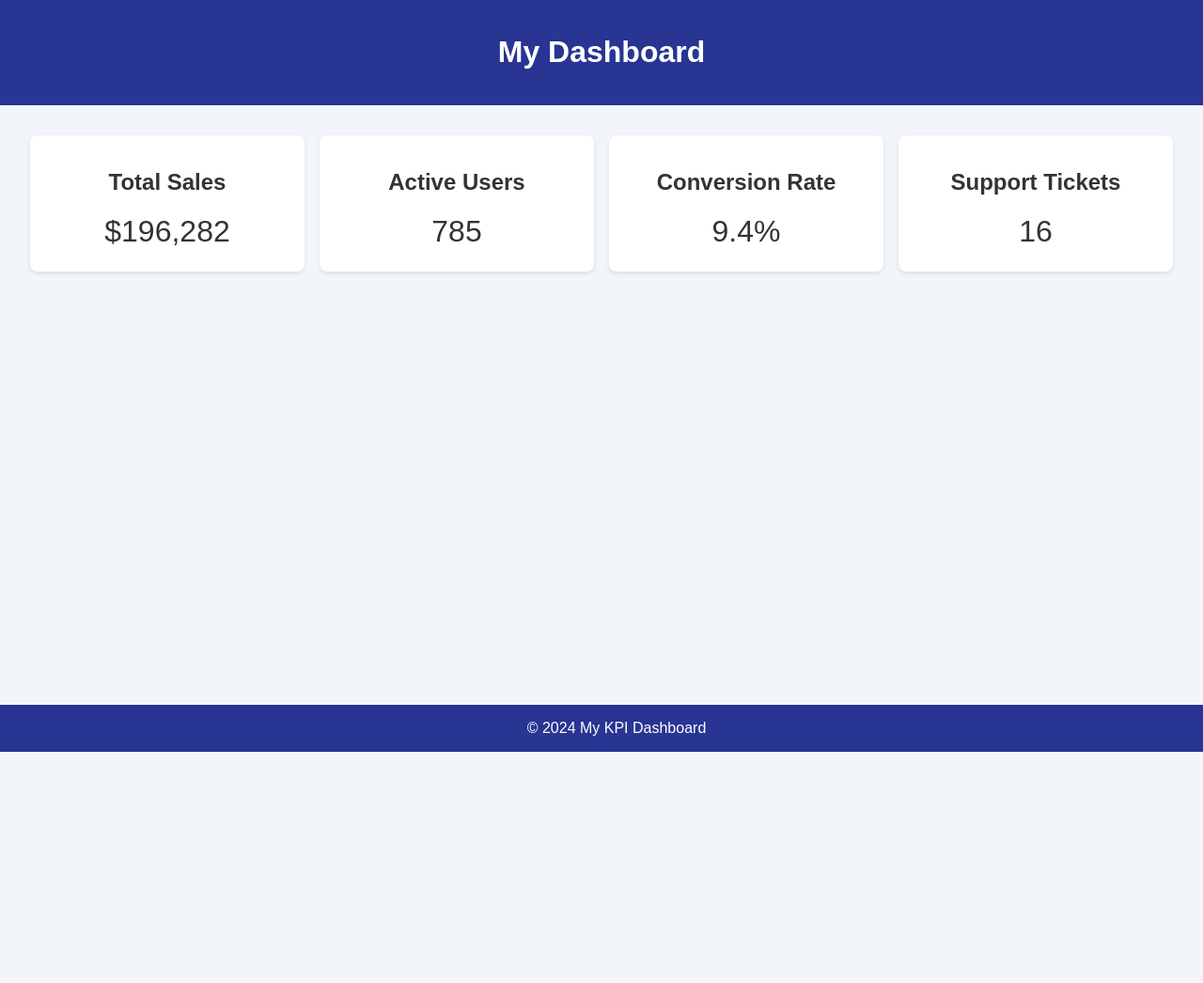
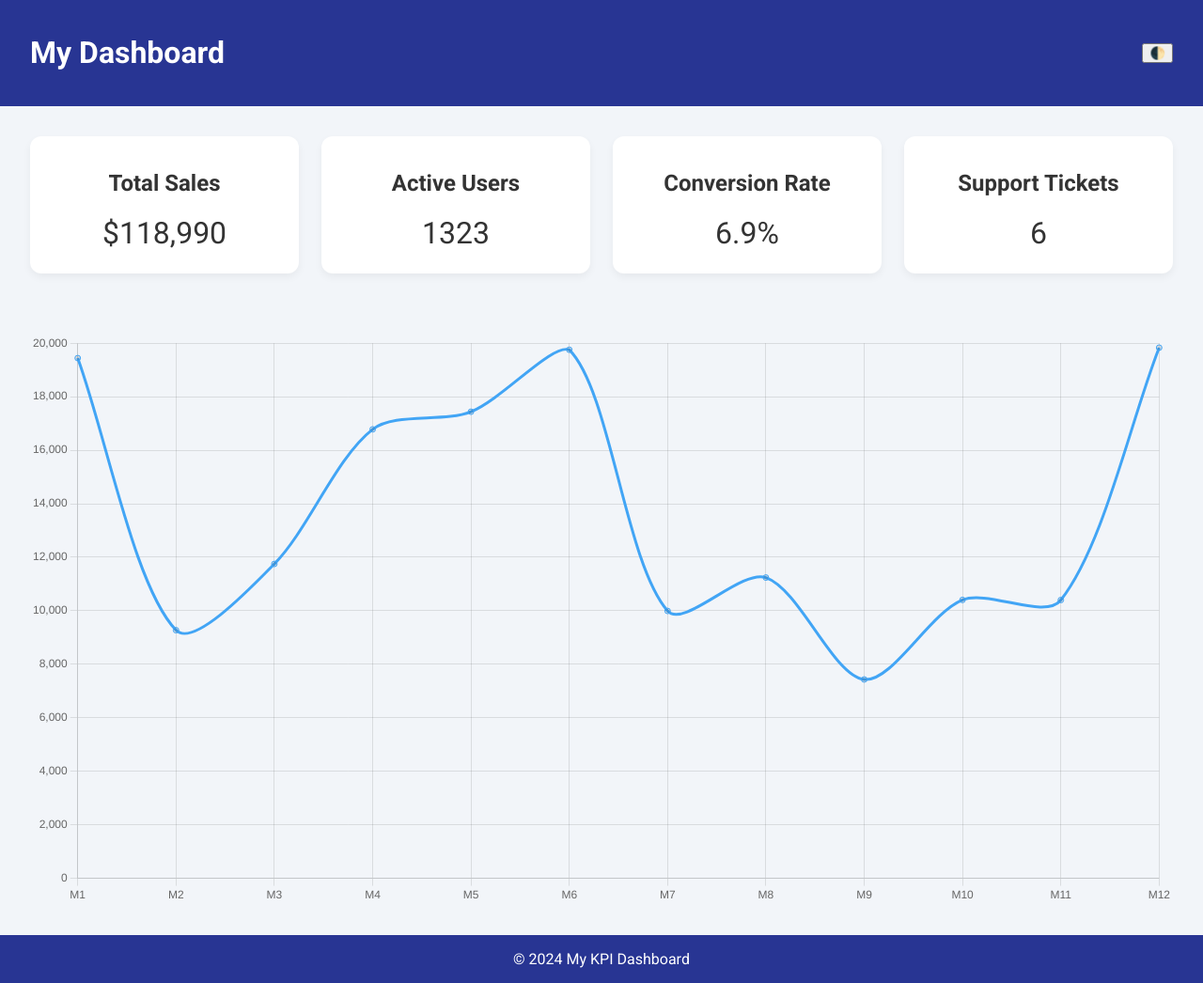
Before and after one commit to damian8333/damian8333, a plain HTML site: page website/index.html in a window 1280 px wide. Shown: the whole page at 94% size. Before the commit the page ends 800 px from the top, so only its background shows below. Drawn offline with nearby package versions, Linux system fonts and the light colour scheme.

Commit message:
Elevate dashboard with dark mode and chart

```diff
--- a/website/index.html
+++ b/website/index.html
@@ -1,14 +1,21 @@
-<!DOCTYPE html>
+<!doctype html>
 <html lang="en">
   <head>
-    <meta charset="UTF-8">
-    <meta name="viewport" content="width=device-width, initial-scale=1.0">
+    <meta charset="UTF-8" />
+    <meta name="viewport" content="width=device-width, initial-scale=1.0" />
     <title>My KPI Dashboard</title>
-    <link rel="stylesheet" href="style.css">
+    <link rel="stylesheet" href="style.css" />
+    <link
+      href="https://fonts.googleapis.com/css2?family=Roboto:wght@300;400;700&display=swap"
+      rel="stylesheet"
+    />
   </head>
   <body>
-    <header>
+    <header class="topbar">
       <h1>My Dashboard</h1>
+      <div class="actions">
+        <button id="theme-toggle" aria-label="Toggle dark mode">🌓</button>
+      </div>
     </header>
     <main>
       <section class="kpi-grid">
@@ -29,10 +36,12 @@
           <p id="tickets" class="kpi-value">12</p>
         </div>
       </section>
+      <section class="chart-section">
+        <canvas id="salesChart"></canvas>
+      </section>
     </main>
-    <footer>
-        &copy; 2024 My KPI Dashboard
-    </footer>
+    <footer>&copy; 2024 My KPI Dashboard</footer>
+    <script src="https://cdn.jsdelivr.net/npm/chart.js"></script>
     <script src="script.js"></script>
   </body>
 </html>
--- a/website/script.js
+++ b/website/script.js
@@ -1,10 +1,63 @@
-document.addEventListener('DOMContentLoaded', function () {
-    function rand(min, max) {
-        return Math.floor(Math.random() * (max - min + 1)) + min;
-    }
+document.addEventListener("DOMContentLoaded", () => {
+  const body = document.body;
+  const toggleBtn = document.getElementById("theme-toggle");
 
-    document.getElementById('sales').textContent = '$' + rand(100000, 200000).toLocaleString();
-    document.getElementById('users').textContent = rand(500, 1500);
-    document.getElementById('conversion').textContent = (Math.random() * 10).toFixed(1) + '%';
-    document.getElementById('tickets').textContent = rand(5, 30);
+  // Restore theme
+  if (localStorage.getItem("theme") === "dark") {
+    body.classList.add("dark");
+  }
+
+  toggleBtn.addEventListener("click", () => {
+    body.classList.toggle("dark");
+    localStorage.setItem(
+      "theme",
+      body.classList.contains("dark") ? "dark" : "light",
+    );
+  });
+
+  function rand(min, max) {
+    return Math.floor(Math.random() * (max - min + 1)) + min;
+  }
+
+  function updateKPIs() {
+    document.getElementById("sales").textContent =
+      "$" + rand(100000, 200000).toLocaleString();
+    document.getElementById("users").textContent = rand(500, 1500);
+    document.getElementById("conversion").textContent =
+      (Math.random() * 10).toFixed(1) + "%";
+    document.getElementById("tickets").textContent = rand(5, 30);
+  }
+
+  updateKPIs();
+  setInterval(updateKPIs, 5000);
+
+  const labels = Array.from({ length: 12 }, (_, i) => `M${i + 1}`);
+  const data = labels.map(() => rand(5000, 20000));
+  const ctx = document.getElementById("salesChart");
+  new Chart(ctx, {
+    type: "line",
+    data: {
+      labels,
+      datasets: [
+        {
+          label: "Monthly Sales",
+          data,
+          fill: false,
+          borderColor: "#42a5f5",
+          tension: 0.3,
+        },
+      ],
+    },
+    options: {
+      responsive: true,
+      plugins: {
+        legend: { display: false },
+      },
+      scales: {
+        y: {
+          beginAtZero: true,
+        },
+      },
+    },
+  });
 });
--- a/website/style.css
+++ b/website/style.css
@@ -1,31 +1,57 @@
-body {
-    font-family: Arial, sans-serif;
-    margin: 0;
-    padding: 0;
-    background: #f2f5f9;
-    color: #333;
+:root {
+  --bg: #f2f5f9;
+  --text: #333;
+  --card-bg: #fff;
+  --primary: #283593;
 }
 
-header {
-    background: #283593;
+body.dark {
+  --bg: #121212;
+  --text: #eee;
+  --card-bg: #1e1e1e;
+  --primary: #90caf9;
+}
+
+body {
+  font-family: "Roboto", sans-serif;
+  margin: 0;
+  background: var(--bg);
+  color: var(--text);
+  transition:
+    background 0.3s,
+    color 0.3s;
+  min-height: 100vh;
+  display: flex;
+  flex-direction: column;
+}
+
+.topbar {
+  background: var(--primary);
   color: #fff;
-    padding: 1rem;
-    text-align: center;
+  padding: 1rem 2rem;
+  display: flex;
+  justify-content: space-between;
+  align-items: center;
 }
 
 .kpi-grid {
   display: grid;
-    grid-template-columns: repeat(auto-fit, minmax(200px, 1fr));
-    gap: 1rem;
+  grid-template-columns: repeat(auto-fit, minmax(220px, 1fr));
+  gap: 1.5rem;
   padding: 2rem;
 }
 
 .kpi-card {
-    background: #fff;
+  background: var(--card-bg);
   padding: 1rem;
-    border-radius: 8px;
-    box-shadow: 0 2px 4px rgba(0,0,0,0.1);
+  border-radius: 12px;
+  box-shadow: 0 4px 8px rgba(0, 0, 0, 0.05);
   text-align: center;
+  transition: transform 0.2s;
+}
+
+.kpi-card:hover {
+  transform: translateY(-4px);
 }
 
 .kpi-value {
@@ -33,12 +59,14 @@ header {
   margin: 0.5rem 0;
 }
 
+.chart-section {
+  padding: 2rem;
+}
+
 footer {
-    background: #283593;
+  margin-top: auto;
+  background: var(--primary);
   color: #fff;
   text-align: center;
   padding: 1rem;
-    position: fixed;
-    width: 100%;
-    bottom: 0;
 }
```
Also changed, not shown: 1 other file. Lines whose indentation alone changed are shown as unchanged.
